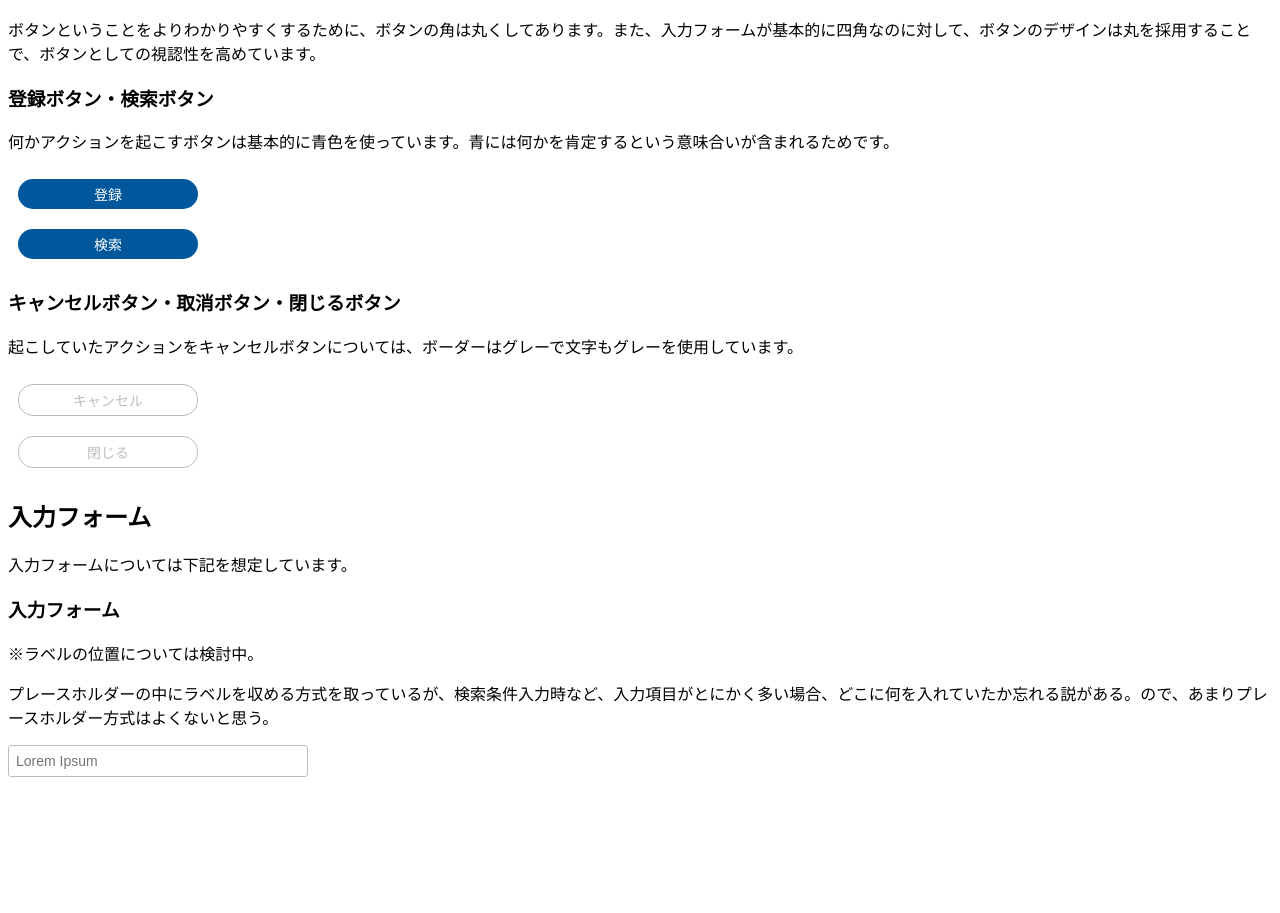
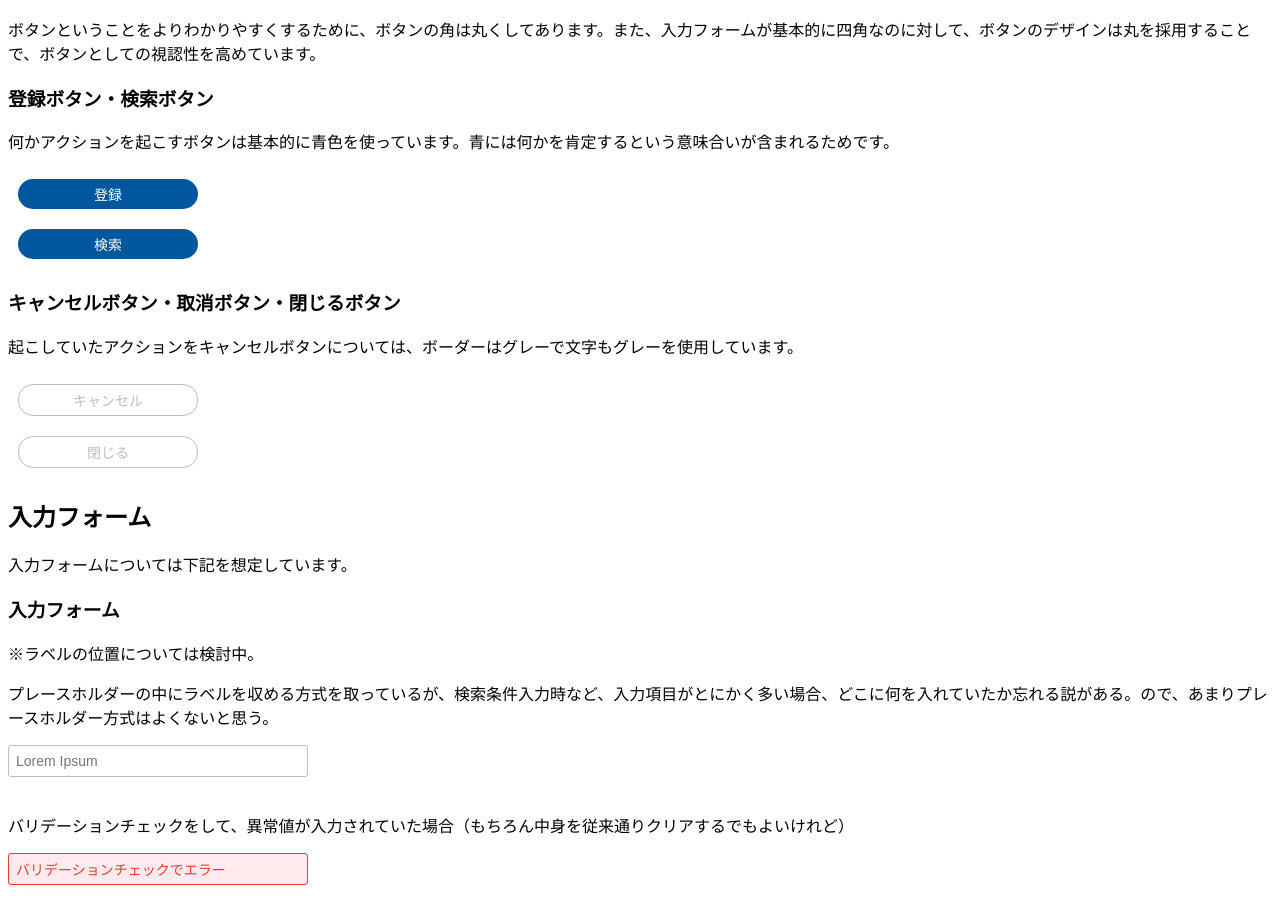
Before and after one commit to yuk1ty/k-design-prototype, a plain HTML site: page components/index.html in a window 1280 px wide. Shown: the part 127-1040 px from the top of the page. Before the commit the page ends 932 px from the top, so only its background shows below. Drawn offline with Linux system fonts and the light colour scheme.

Commit message:
add input [text] validation warning pattern

```diff
--- a/components/css/style.css
+++ b/components/css/style.css
@@ -69,3 +69,9 @@
   -webkit-transition: all .3s;
   transition: all .3s;
 }
+
+.validation-warn {
+  background-color: #ffebee !important;
+  border: 1px solid #e53935 !important;
+  color: #e53935 !important;
+}
--- a/components/index.html
+++ b/components/index.html
@@ -54,6 +54,11 @@
         <div>
           <input type="text" placeholder="Lorem Ipsum" class="input-search-text" />
         </div>
+
+        <p>バリデーションチェックをして、異常値が入力されていた場合（もちろん中身を従来通りクリアするでもよいけれど）</p>
+        <div>
+          <input type="text" class="input-search-text validation-warn" value="バリデーションチェックでエラー" />
+        </div>
       </section>
     </section>
   </div>
```
Also changed, not shown: 1 other file.
